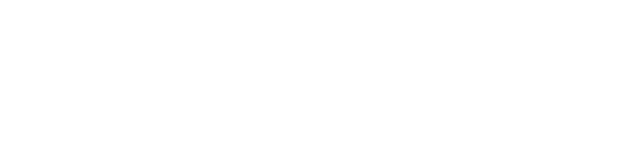
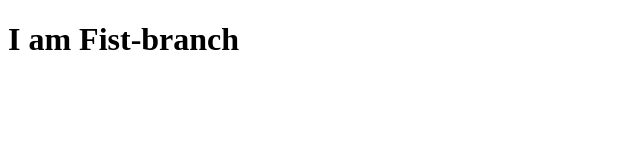
Before and after one commit to NPVarsani/9-8, a plain HTML site: page index.html in a window 1280 px wide. Shown: the whole page, without its empty margins (0-640 px from the left). Drawn offline with Linux system fonts and the light colour scheme.

Commit message:
first-branch first commit

```diff
--- a/index.html
+++ b/index.html
@@ -8,7 +8,7 @@
 </head>
 
 <body>
-
+    <h1>I am Fist-branch</h1>
 </body>
 
 </html>
```
